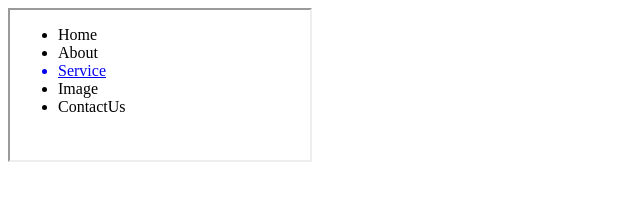
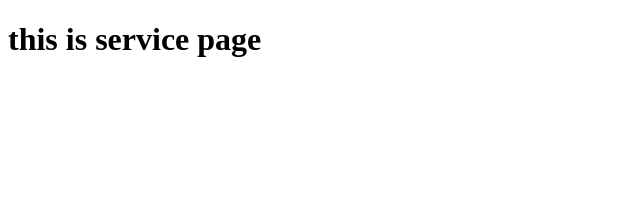
Before and after one commit to Pintukumar0307/1sol, a plain HTML site: page html/service.html in a window 1280 px wide. Shown: the whole page, without its empty margins (0-640 px from the left). Drawn offline with Linux system fonts and the light colour scheme.

Commit message:
4th commit

```diff
--- a/css/index.css
+++ /dev/null
@@ -1,3 +0,0 @@
-iframe{
-    width: 100vw;
-}
--- a/html/service.html
+++ b/html/service.html
@@ -8,10 +8,15 @@
         <meta name="description" content="">
         <meta name="viewport" content="width=device-width, initial-scale=1">
         <link rel="stylesheet" href="../css/service.css">
+        <script>
+            $( function(){
+                $("#header").load("html/header.html");
+            });
+
+          </script>
     </head>
     <body>
-        <div class="header">
-            <iframe src="header.html" ></iframe>
-           </div>
+        <div id="header"></div>
+           <h1>this is service page</h1>
     </body>
 </html>
```
